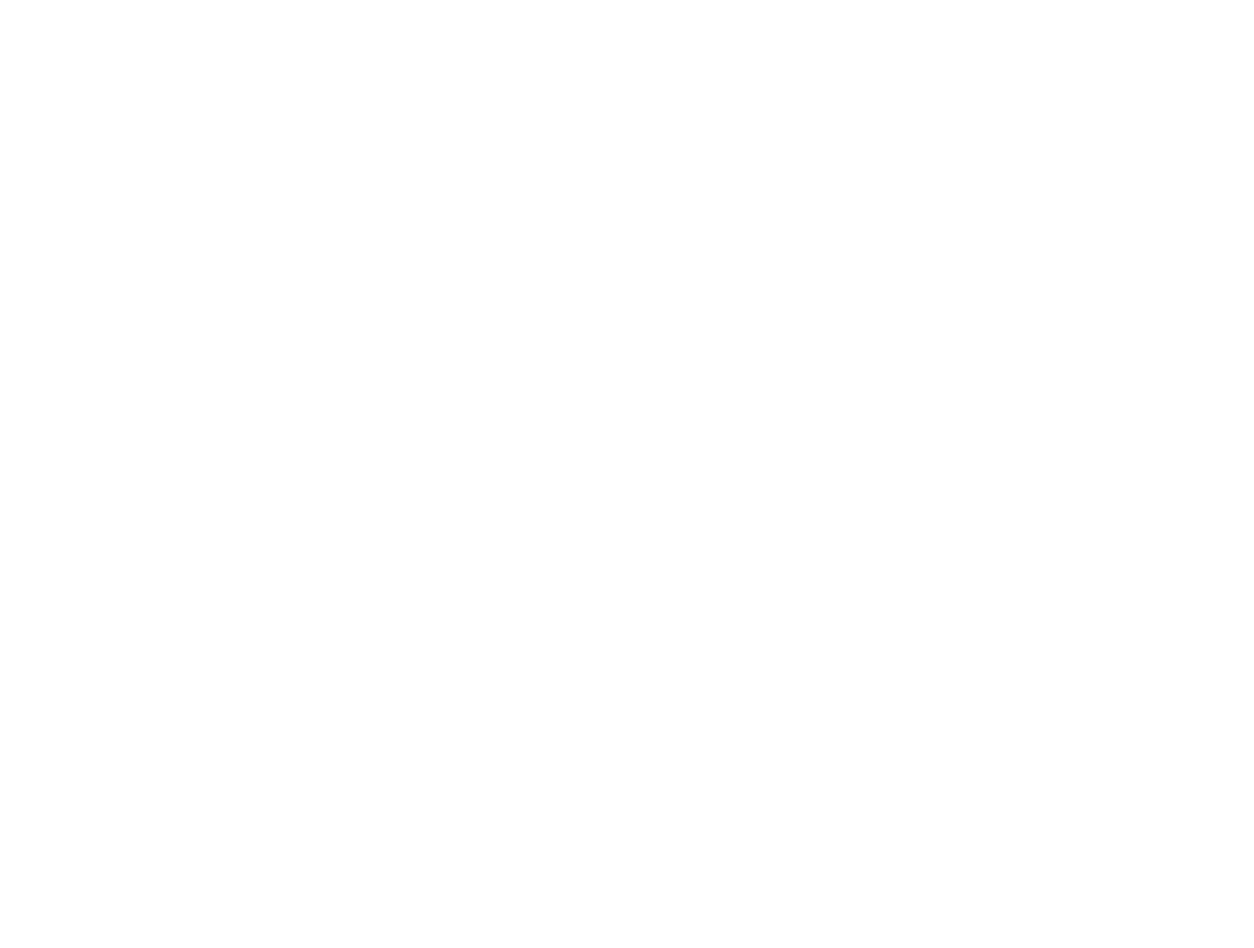
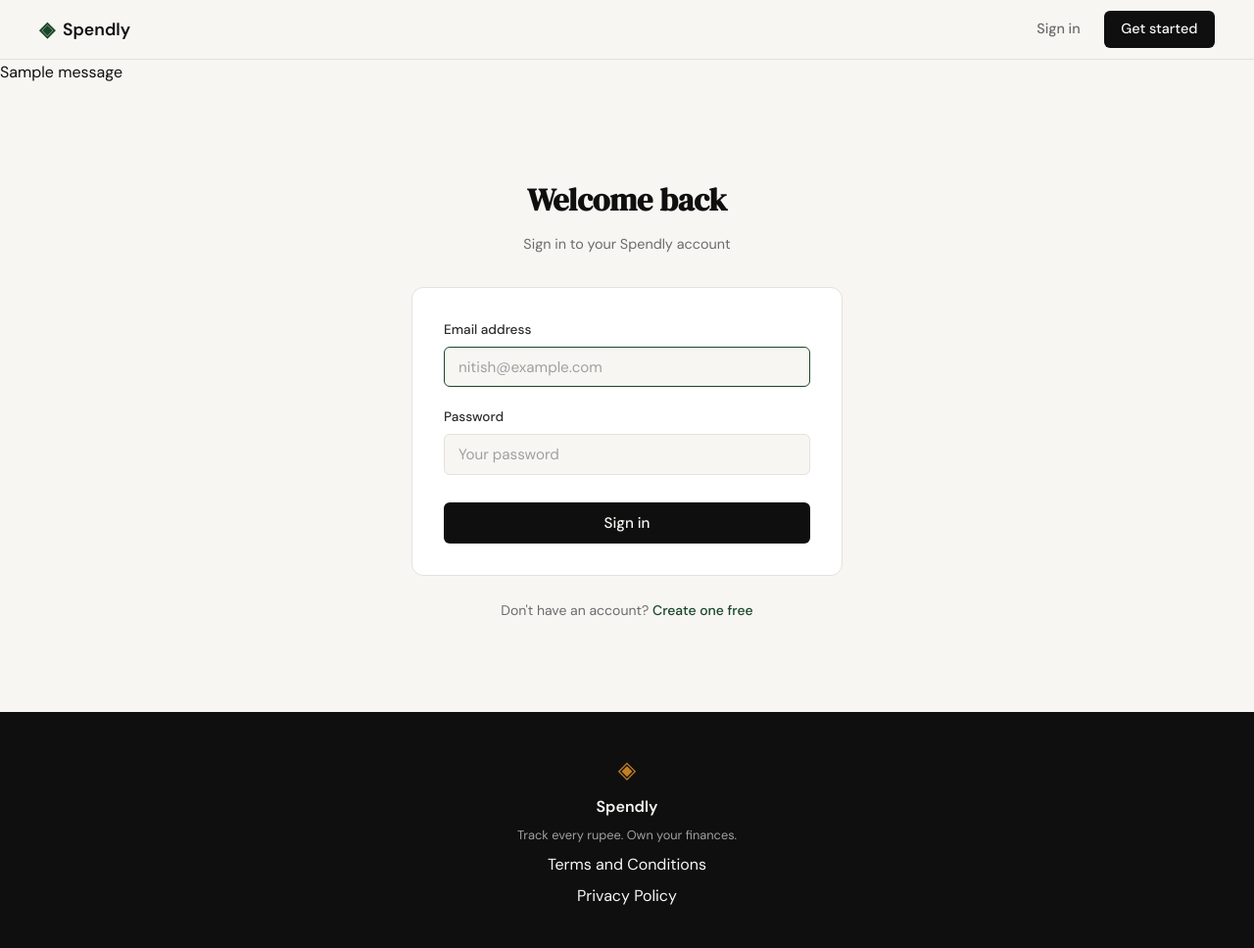
Before and after one commit to Shubham-kardel/Spendly, a Flask app: page /login in a window 1280 px wide. Before the commit the page is empty. Shown: the whole page at 98% size. Before the commit the page ends 800 px from the top, so only its background shows below. Run offline with Flask 3, Linux system fonts and the light colour scheme; one stand-in notice (Sample message) is shown.

Commit message:
landing: add terms and privacy links to footer

```diff
--- a/templates/base.html
+++ b/templates/base.html
@@ -0,0 +1,61 @@
+<!DOCTYPE html>
+<html lang="en">
+<head>
+    <meta charset="UTF-8">
+    <meta name="viewport" content="width=device-width, initial-scale=1.0">
+    <title>{% block title %}Spendly{% endblock %}</title>
+    <link rel="preconnect" href="https://fonts.googleapis.com">
+    <link rel="preconnect" href="https://fonts.gstatic.com" crossorigin>
+    <link href="https://fonts.googleapis.com/css2?family=DM+Serif+Display:ital@0;1&family=DM+Sans:wght@300;400;500;600&display=swap" rel="stylesheet">
+    <link rel="stylesheet" href="{{ url_for('static', filename='css/style.css') }}">
+    {% block head %}{% endblock %}
+</head>
+<body>
+
+    <nav class="navbar">
+        <div class="nav-inner">
+            <a href="{{ url_for('landing') }}" class="nav-brand">
+                <span class="brand-icon">◈</span>
+                <span class="brand-name">Spendly</span>
+            </a>
+            <div class="nav-links">
+                {% if session.user_id %}
+                <a href="{{ url_for('analytics') }}" class="{{ 'nav-link-active' if request.endpoint == 'analytics' else '' }}">Analytics</a>
+                <a href="{{ url_for('profile') }}" class="{{ 'nav-link-active' if request.endpoint == 'profile' else '' }}">Dashboard</a>
+                <a href="{{ url_for('logout') }}">Sign out</a>
+                {% else %}
+                <a href="{{ url_for('login') }}">Sign in</a>
+                <a href="{{ url_for('register') }}" class="nav-cta">Get started</a>
+                {% endif %}
+            </div>
+        </div>
+    </nav>
+
+    <main class="main-content">
+        {% block flash %}
+        {% with messages = get_flashed_messages(with_categories=true) %}
+          {% if messages %}
+          <div class="flash-container">
+            {% for category, message in messages %}
+            <div class="flash flash-{{ category }}">{{ message }}</div>
+            {% endfor %}
+          </div>
+          {% endif %}
+        {% endwith %}
+        {% endblock %}
+        {% block content %}{% endblock %}
+    </main>
+
+    <footer class="footer">
+        <div class="footer-inner">
+            <span class="brand-icon">◈</span>
+            <span class="footer-name">Spendly</span>
+            <p class="footer-copy">Track every rupee. Own your finances.</p>
+            <a href="#">Terms and Conditions</a>
+            <a href="#">Privacy Policy</a>
+    </footer>
+
+    <script src="{{ url_for('static', filename='js/main.js') }}"></script>
+    {% block scripts %}{% endblock %}
+</body>
+</html>
```
